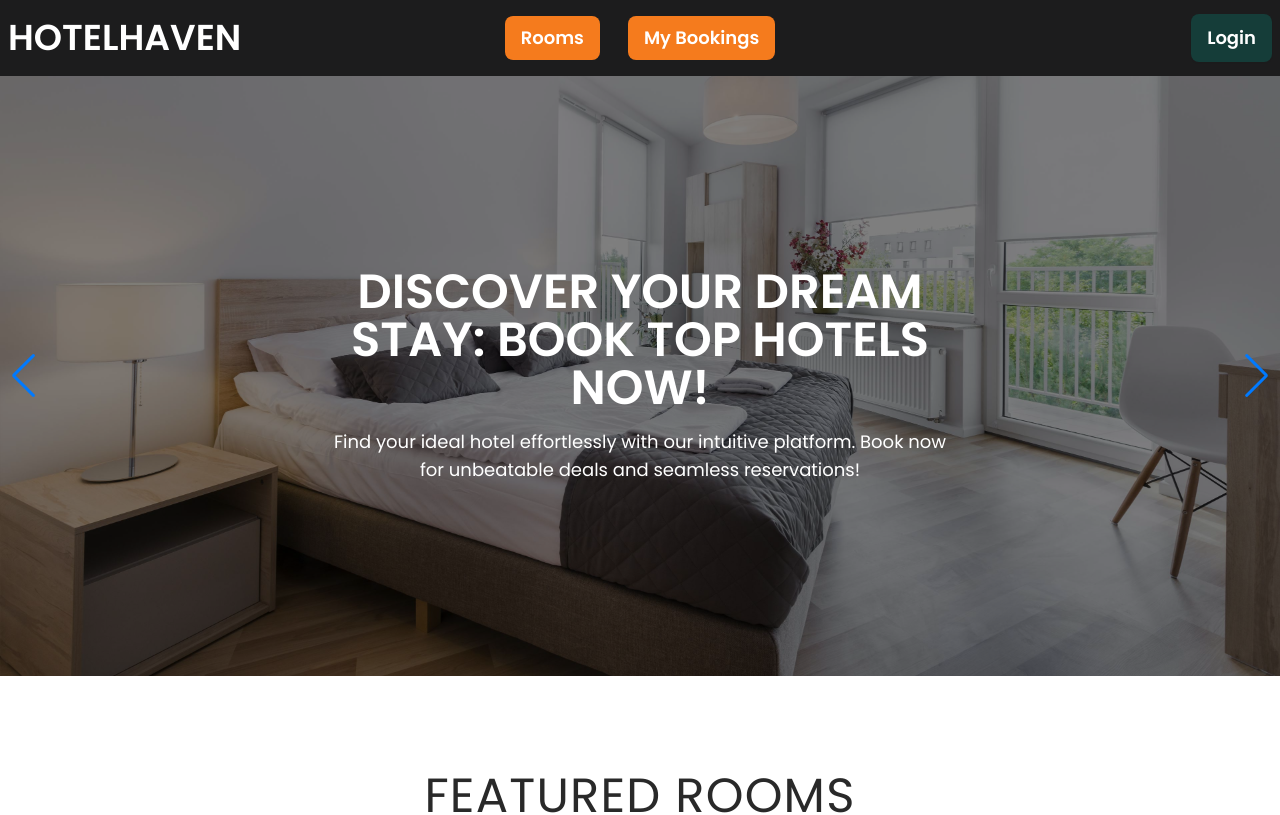
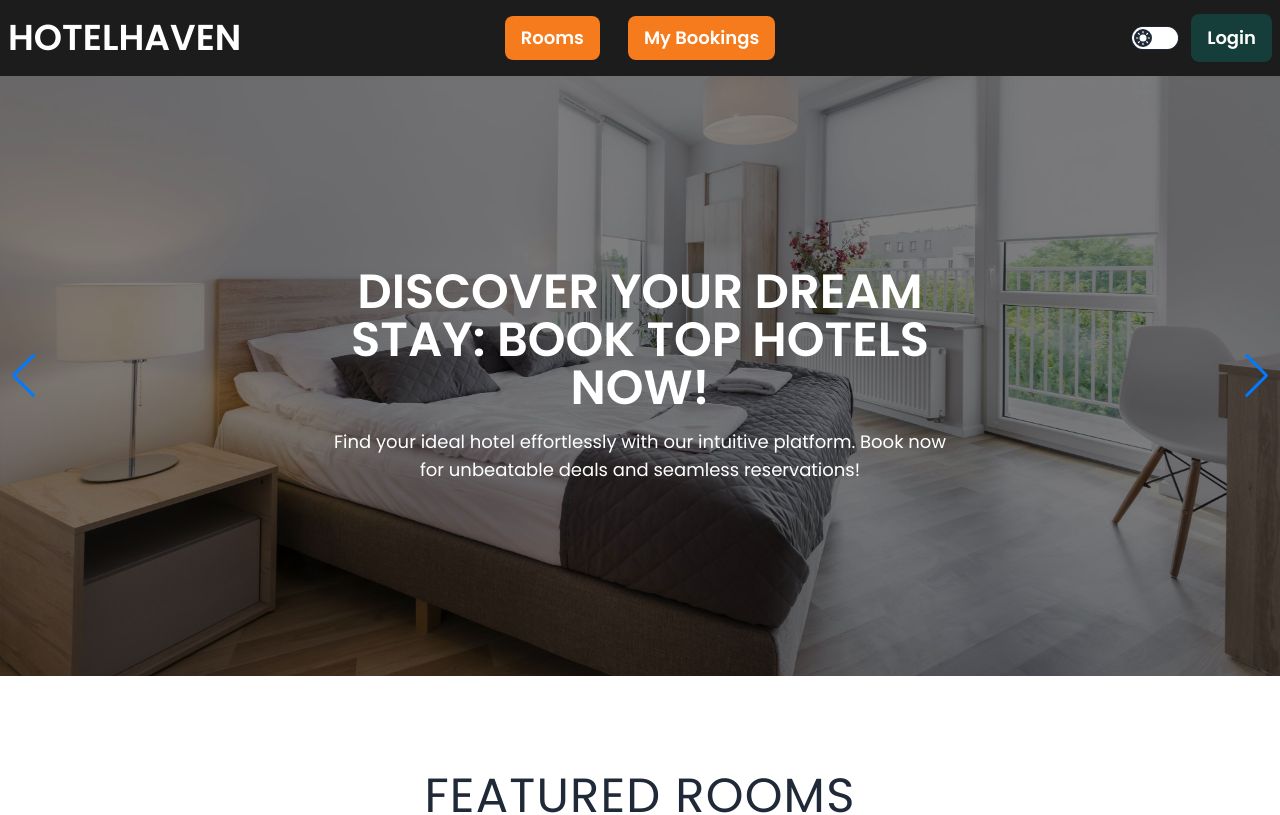
Before and after one commit to Shazzadhossensunny/hotel-haven-client, a React (Vite) app: page / in a window 1280 px wide. Shown: the top 815 px of the page. Built offline with nearby package versions, Linux system fonts and the light colour scheme; no server answers.

Commit message:
dark & light mode feature add to navbar

```diff
--- a/src/components/FeaturedRooms.jsx
+++ b/src/components/FeaturedRooms.jsx
@@ -15,7 +15,7 @@
   return (
     <div className="container mx-auto my-12 lg:my-24 px-3 lg:px-0">
         <div className="text-center mb-12">
-            <h2 className="text-3xl lg:text-5xl text-[#292929] uppercase tracking-wide">Featured Rooms</h2>
+            <h2 className="text-3xl lg:text-5xl text-[#292929 uppercase tracking-wide ">Featured Rooms</h2>
         </div>
         <div className="grid grid-cols-1 md:grid-cols-2 lg:grid-cols-3 gap-6">
                 {
--- a/src/components/Navbar.jsx
+++ b/src/components/Navbar.jsx
@@ -1,28 +1,43 @@
-import { useContext } from "react";
-import { Link, NavLink} from "react-router-dom";
+import { useContext, useEffect, useState } from "react";
+import { Link, NavLink } from "react-router-dom";
 import { AuthContext } from "../Context/AuthContextComponent";
 import { toast } from "react-toastify";
 
 export default function Navbar() {
-  const {user,logOut, loading}= useContext(AuthContext)
+  const [theme, setTheme] = useState(
+    localStorage.getItem("theme") ? localStorage.getItem("theme") : "light"
+  );
+  const { user, logOut, loading } = useContext(AuthContext);
 
+  const handleToggle = (e) => {
+    if (e.target.checked) {
+      setTheme("dark");
+    } else {
+      setTheme("light");
+    }
+  };
+
+  useEffect(() => {
+    localStorage.setItem("theme", theme);
+    const localTheme = localStorage.getItem("theme");
+    document.querySelector("html").setAttribute("data-theme", localTheme);
+  }, [theme]);
+
+  const handleLogOut = () => {
+    logOut()
+      .then(() => {
+        toast.success("Sign Out");
+      })
+      .catch((error) => {
+        console.log(error.message);
+      });
+  };
   if (loading) {
     return (
       <div className=" h-screen flex justify-center items-center">
         <span className="loading loading-spinner loading-lg"></span>
       </div>
     );
-  }
-
-  const handleLogOut = () => {
-    logOut()
-    .then(()=>{
-      toast.success("Sign Out");
-    })
-    .catch((error)=>{
-      console.log(error.message)
-    })
-
   }
   return (
     <nav className="bg-[#1c1c1d]">
@@ -55,35 +70,89 @@
                 className="menu menu-sm dropdown-content mt-3 z-50 p-2 shadow bg-base-100 rounded-box w-52"
               >
                 <li className="text-lg font-semibold">
-                <NavLink to='/rooms'>Rooms</NavLink>
-
-              </li>
-              <li className="text-lg font-semibold">
-                <NavLink to='/myBookings'>My Bookings</NavLink>
-              </li>
+                  <NavLink to="/rooms">Rooms</NavLink>
+                </li>
+                <li className="text-lg font-semibold">
+                  <NavLink to="/myBookings">My Bookings</NavLink>
+                </li>
               </ul>
             </div>
-            <Link to="/" className="text-2xl lg:text-4xl font-semibold uppercase text-white">
+            <Link
+              to="/"
+              className="text-2xl lg:text-4xl font-semibold uppercase text-white"
+            >
               HotelHaven
             </Link>
           </div>
           <div className="navbar-center hidden lg:flex">
             <ul className="menu menu-horizontal px-1 space-x-7">
               <li className="text-lg font-semibold text-white">
-                <NavLink className='active-route' to='/rooms'>Rooms</NavLink>
-
+                <NavLink className="active-route" to="/rooms">
+                  Rooms
+                </NavLink>
               </li>
               <li className="text-lg font-semibold text-white">
-                <NavLink  className='active-route' to='/myBookings'>My Bookings</NavLink>
+                <NavLink className="active-route" to="/myBookings">
+                  My Bookings
+                </NavLink>
               </li>
             </ul>
           </div>
           <div className="navbar-end">
-            {
-              user ? <Link onClick={handleLogOut} className="btn bg-[#153D39] text-white border-0 text-lg hover:bg-[#f57b1d]">LogOut</Link> : <Link to='/login' className="btn bg-[#153D39] text-white border-0 text-lg hover:bg-[#f57b1d]">Login</Link>
-            }
-
-
+            {/* toggle  */}
+            <label className="cursor-pointer grid place-items-center mr-3">
+              <input
+                type="checkbox"
+                onChange={handleToggle}
+                checked={theme === "light" ? false : true}
+                className="toggle theme-controller bg-base-content row-start-1 col-start-1 col-span-2"
+              />
+              <svg
+                className="col-start-1 row-start-1 stroke-base-100 fill-base-100"
+                xmlns="http://www.w3.org/2000/svg"
+                width="14"
+                height="14"
+                viewBox="0 0 24 24"
+                fill="none"
+                stroke="currentColor"
+                strokeWidth="2"
+                strokeLinecap="round"
+                strokeLinejoin="round"
+              >
+                <circle cx="12" cy="12" r="5" />
+                <path d="M12 1v2M12 21v2M4.2 4.2l1.4 1.4M18.4 18.4l1.4 1.4M1 12h2M21 12h2M4.2 19.8l1.4-1.4M18.4 5.6l1.4-1.4" />
+              </svg>
+              <svg
+                className="col-start-2 row-start-1 stroke-base-100 fill-base-100"
+                xmlns="http://www.w3.org/2000/svg"
+                width="14"
+                height="14"
+                viewBox="0 0 24 24"
+                fill="none"
+                stroke="currentColor"
+                strokeWidth="2"
+                strokeLinecap="round"
+                strokeLinejoin="round"
+              >
+                <path d="M21 12.79A9 9 0 1 1 11.21 3 7 7 0 0 0 21 12.79z"></path>
+              </svg>
+            </label>
+            {/* toggle  */}
+            {user ? (
+              <Link
+                onClick={handleLogOut}
+                className="btn bg-[#153D39] text-white border-0 text-lg hover:bg-[#f57b1d]"
+              >
+                LogOut
+              </Link>
+            ) : (
+              <Link
+                to="/login"
+                className="btn bg-[#153D39] text-white border-0 text-lg hover:bg-[#f57b1d]"
+              >
+                Login
+              </Link>
+            )}
           </div>
         </div>
       </div>
--- a/tailwind.config.js
+++ b/tailwind.config.js
@@ -7,7 +7,8 @@
   theme: {
     extend: {},
   },
-  plugins: [
-    require('daisyui'),
-  ],
+  plugins: [require('daisyui'),],
+  daisyui: {
+    themes: ["light", "dark"],
+  }
 }
```
